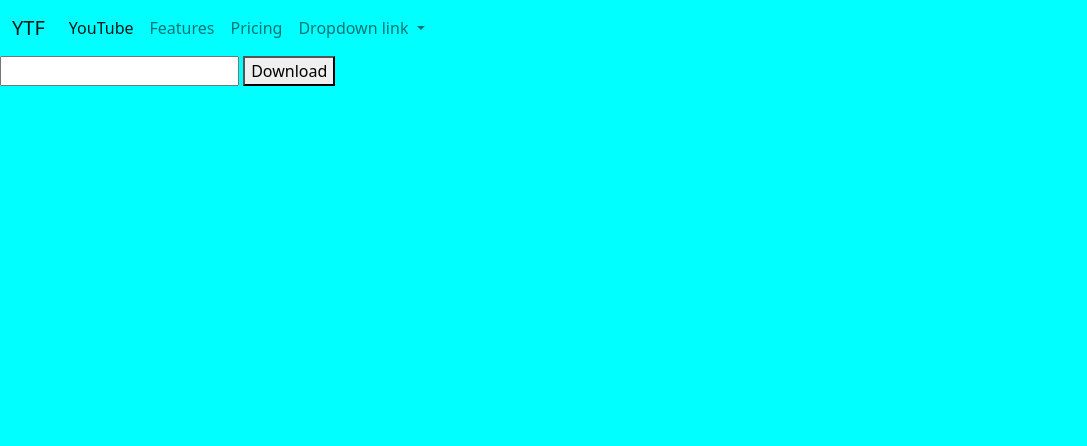
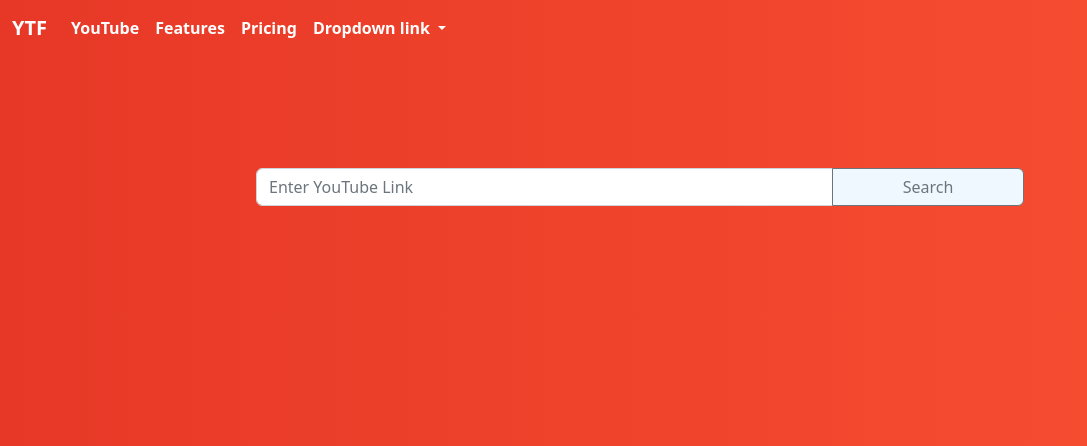
Before and after one commit to shuvra-matrix/yft_downloder, a Django app: page /ytdown in a window 1280 px wide. Shown: the top 446 px of the page, without its empty margins (0-1087 px from the left). Run offline with Django 4.2, Linux system fonts and the light colour scheme.

Commit message:
yt page style done

```diff
--- /dev/null
+++ b/static/js/script.js
@@ -0,0 +1,4 @@
+
+let yt = document.getElementById('youtube');
+let bodys = document.querySelector('.bodyclass');
+let yo = document.querySelector('.yt');
--- a/static/style/style.css
+++ b/static/style/style.css
@@ -2,9 +2,50 @@ body{
     margin: 0px;
     padding: 0px;
     box-sizing: border-box;
-    background-color: aqua !important;
+
+
+}
+
+.bodyclass{
+    width: auto;
+    height: 2000px;
+    overflow: hidden;
+    background: #9D50BB !important;  /* fallback for old browsers */
+    background: -webkit-linear-gradient(to right, #6E48AA, #9D50BB) !important;  /* Chrome 10-25, Safari 5.1-6 */
+    background: linear-gradient(to right, #6E48AA, #9D50BB) !important; /* W3C, IE 10+/ Edge, Firefox 16+, Chrome 26+, Opera 12+, Safari 7+ */
+
+}
+
+.ytclass {
+background: #f85032 !important;  /* fallback for old browsers */
+background: -webkit-linear-gradient(to right, #e73827, #f85032) !important;  /* Chrome 10-25, Safari 5.1-6 */
+background: linear-gradient(to right, #e73827, #f85032) !important; /* W3C, IE 10+/ Edge, Firefox 16+, Chrome 26+, Opera 12+, Safari 7+ */
+
 }
 
 .bg-light {
     --bs-bg-opacity: 0 !important;
 }
+
+.navbar-brand{
+    color: white !important;
+    font-weight: bold !important;
+}
+
+.nav-link{
+    color: white !important;
+    font-weight: bold !important;
+}
+
+.yt_main{
+    width: 60%;
+    margin: 7rem auto;
+}
+
+
+
+#button-addon2{
+
+    background-color: aliceblue !important;
+    width: 25%;
+}
--- a/templates/header.html
+++ b/templates/header.html
@@ -13,10 +13,12 @@
       crossorigin="anonymous"
     />
   </head>
-  <body>
+  <body class= {% if color %}{{color}} {% endif %}>
+
+
     <nav class="navbar navbar-expand-lg bg-light">
       <div class="container-fluid">
-        <a class="navbar-brand" href="#">YTF</a>
+        <a class="navbar-brand" href="{%url 'ytf:index' %}">YTF</a>
         <button
           class="navbar-toggler"
           type="button"
@@ -31,7 +33,7 @@
         <div class="collapse navbar-collapse" id="navbarNavDropdown">
           <ul class="navbar-nav">
             <li class="nav-item">
-              <a class="nav-link active" aria-current="page" href="{%url 'ytf:ytdown' %}">YouTube</a>
+              <a class="nav-link active" aria-current="page" href="{%url 'ytf:ytdown' %}" id="youtube" >YouTube</a>
             </li>
             <li class="nav-item">
               <a class="nav-link" href="#">Features</a>
@@ -61,6 +63,14 @@
         </div>
       </div>
     </nav>
-    {% block body_block %} {% endblock %}
+    {% block body_block %}
+
+
+
+
+    {% endblock %}
+
+    <script src="https://cdn.jsdelivr.net/npm/bootstrap@5.2.0/dist/js/bootstrap.bundle.min.js" integrity="sha384-A3rJD856KowSb7dwlZdYEkO39Gagi7vIsF0jrRAoQmDKKtQBHUuLZ9AsSv4jD4Xa" crossorigin="anonymous"></script>
+    <script src="{%static 'js/script.js' %}" ></script>
   </body>
 </html>
--- a/templates/index.html
+++ b/templates/index.html
@@ -1,5 +1,7 @@
 {% extends 'header.html' %}
 {% block body_block %}
+<div >
 
+</div>
 
 {% endblock %}
--- a/templates/ydown.html
+++ b/templates/ydown.html
@@ -1,21 +1,24 @@
 {% extends 'header.html' %}
+{% load static %}
 {% block body_block %}
+
+<div class="yt_main">
+    <div>
     <form action="{%url 'ytf:ytdown' %}" method="POST">
         {% csrf_token %}
-        <input type="url" name="link" id="">
-        <button type="submit">Download</button>
+        <div class="input-group mb-3">
+            <input type="url" class="form-control" placeholder="Enter YouTube Link" aria-label="Recipient's username" aria-describedby="button-addon2" name="link" required>
+            <button class="btn btn-outline-secondary" type="submit" id="button-addon2">Search</button>
+        </div>
     </form>
     {% if urls %}
 
 
-    <a href="media/{{urls}}">Download</a>
+    <a href="media/{{urls}}">Search</a>
     <br>
-    {{links}}
+    {% endif %}
+    </div>
 
 
-
-    {% endif %}
-</body>
-</html>
-
+</div>
 {% endblock %}
--- a/yft_downloder/settings.py
+++ b/yft_downloder/settings.py
@@ -27,7 +27,7 @@ SECRET_KEY = 'django-insecure-!@assc!vx+b81aypnm!60r+7dylfa2fh=#d!!5)8p3r((2k5j(
 # SECURITY WARNING: don't run with debug turned on in production!
 DEBUG = True
 
-ALLOWED_HOSTS = ['ytfdown.herokuapp.com', '127.0.0.1']
+ALLOWED_HOSTS = ['ytfdown.herokuapp.com', '127.0.0.1','192.168.0.198']
 
 
 # Application definition
--- a/ytf_app/views.py
+++ b/ytf_app/views.py
@@ -6,11 +6,15 @@ import os
 
 
 def index(request):
-    return render(request, 'index.html')
+    my_dict = {
+        'color' : 'bodyclass',
+    }
+    return render(request, 'index.html',context=my_dict)
 
 def ydown(request):
     my_dict = {
         'urls': None,
+        'color': 'ytclass',
     }
     if request.method == 'POST':
         link = request.POST.get('link')
```
